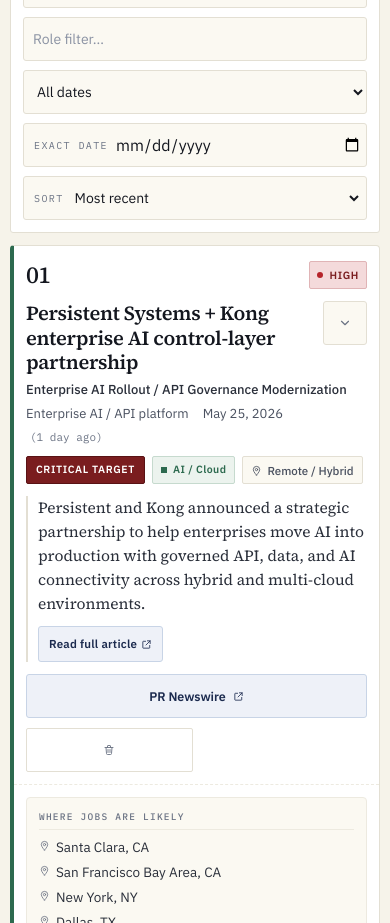
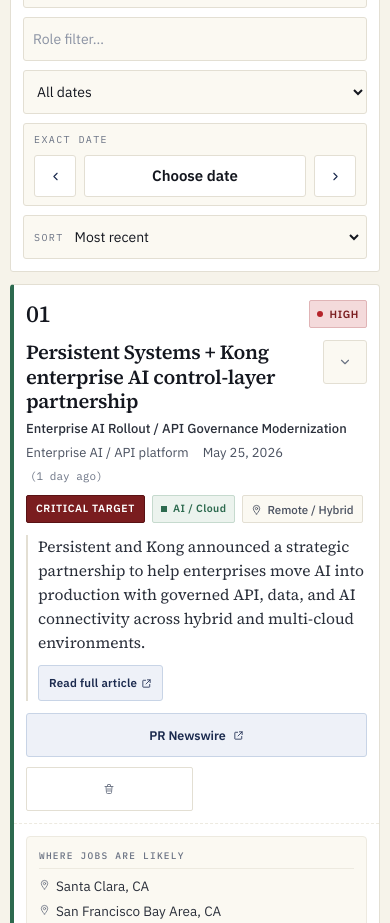
Before and after one commit to venkata-dora/contract-job-signal-dashboard, a Next.js app: page / in a window 390 px wide. Shown: the part 3420-4343 px from the top of the page. Built offline with nearby package versions, Linux system fonts and the light colour scheme.

Commit message:
Add date navigation controls

```diff
--- a/app/globals.css
+++ b/app/globals.css
@@ -418,11 +418,11 @@
 .date-pick-wrap {
   display: flex;
   align-items: center;
-  gap: 7px;
+  gap: 6px;
   background: var(--card-soft);
   border: 1px solid var(--line);
   border-radius: 3px;
-  padding: 0 4px 0 10px;
+  padding: 0 5px 0 10px;
   color: var(--mute);
   min-width: 0;
 }
@@ -433,6 +433,33 @@
   text-transform: uppercase;
   color: var(--mute);
   white-space: nowrap;
+}
+.date-input-shell {
+  position: relative;
+  display: flex;
+  align-items: center;
+  justify-content: center;
+  min-width: 128px;
+  min-height: 31px;
+  padding: 0 8px;
+  color: var(--ink);
+  font-size: 12.5px;
+  font-weight: 600;
+  border: 1px solid var(--line);
+  background: var(--card);
+  border-radius: 3px;
+  cursor: pointer;
+  white-space: nowrap;
+}
+.date-input-shell input {
+  position: absolute;
+  inset: 0;
+  opacity: 0;
+  cursor: pointer;
+  border: none;
+  padding: 0;
+  min-width: 0;
+  width: 100%;
 }
 .date-pick-wrap input {
   border: none;
@@ -446,12 +473,32 @@
 .date-pick-wrap button {
   border: none;
   background: transparent;
-  color: #8C2A2E;
   font-size: 11.5px;
   font-weight: 600;
+}
+.date-step {
+  width: 31px;
+  height: 31px;
+  padding: 0;
+  display: inline-flex;
+  align-items: center;
+  justify-content: center;
+  color: var(--accent);
+  border: 1px solid var(--line) !important;
+  background: var(--card) !important;
+  border-radius: 3px;
+  flex: 0 0 auto;
+}
+.date-step:hover,
+.date-input-shell:hover {
+  background: #EEF1F8 !important;
+  border-color: #C8D4E6 !important;
+}
+.date-clear {
+  color: #8C2A2E;
   padding: 7px 5px;
 }
-.date-pick-wrap button:hover { text-decoration: underline; }
+.date-clear:hover { text-decoration: underline; }
 .filter-row > select, .filter-row > input {
   background: var(--card-soft);
   border: 1px solid var(--line);
@@ -926,12 +973,23 @@
   }
   .date-pick-wrap {
     grid-column: 1 / -1;
+    flex-wrap: wrap;
+    padding: 8px 10px;
+    gap: 8px;
   }
-  .date-pick-wrap input {
+  .date-pick-wrap .date-label {
+    flex: 0 0 100%;
+  }
+  .date-input-shell {
+    flex: 1 1 150px;
     min-height: 42px;
-    font-size: 16px;
+    font-size: 15px;
   }
-  .date-pick-wrap button {
+  .date-step {
+    width: 42px;
+    height: 42px;
+  }
+  .date-clear {
     min-height: 42px;
     padding-inline: 10px;
   }
--- a/components/FilterBar.tsx
+++ b/components/FilterBar.tsx
@@ -7,6 +7,31 @@
     <circle cx="11" cy="11" r="7"/><path d="M21 21l-4.3-4.3"/>
   </svg>
 );
+
+const ChevronIcon = ({ direction }: { direction: "left" | "right" }) => (
+  <svg width={13} height={13} viewBox="0 0 24 24" fill="none" stroke="currentColor" strokeWidth="2" strokeLinecap="round" strokeLinejoin="round">
+    {direction === "left" ? <path d="M15 18l-6-6 6-6" /> : <path d="M9 6l6 6-6 6" />}
+  </svg>
+);
+
+function todayISO() {
+  return new Date().toISOString().slice(0, 10);
+}
+
+function shiftDate(value: string, days: number) {
+  const date = value ? new Date(`${value}T00:00:00`) : new Date();
+  date.setDate(date.getDate() + days);
+  return date.toISOString().slice(0, 10);
+}
+
+function formatVisibleDate(value: string) {
+  if (!value) return "Choose date";
+  return new Date(`${value}T00:00:00`).toLocaleDateString("en-US", {
+    month: "short",
+    day: "numeric",
+    year: "numeric"
+  });
+}
 
 export function FilterBar({
   filters,
@@ -18,6 +43,8 @@
   lockCategory?: boolean;
 }) {
   const upd = <K extends keyof SignalFilters>(k: K, v: SignalFilters[K]) => onChange({ ...filters, [k]: v });
+  const setExactDate = (value: string) => onChange({ ...filters, exactDate: value });
+  const moveExactDate = (days: number) => setExactDate(shiftDate(filters.exactDate || todayISO(), days));
 
   return (
     <div className="filter-bar">
@@ -63,17 +90,37 @@
         </select>
         <div className="date-pick-wrap">
           <span className="date-label">Exact date</span>
-          <input
-            type="date"
-            aria-label="Filter by exact event date"
-            value={filters.exactDate}
-            onChange={e => upd("exactDate", e.target.value)}
-          />
+          <button
+            type="button"
+            className="date-step"
+            aria-label="Previous day"
+            onClick={() => moveExactDate(-1)}
+          >
+            <ChevronIcon direction="left" />
+          </button>
+          <label className="date-input-shell">
+            <span>{formatVisibleDate(filters.exactDate)}</span>
+            <input
+              type="date"
+              aria-label="Filter by exact event date"
+              value={filters.exactDate}
+              onChange={e => setExactDate(e.target.value)}
+            />
+          </label>
+          <button
+            type="button"
+            className="date-step"
+            aria-label="Next day"
+            onClick={() => moveExactDate(1)}
+          >
+            <ChevronIcon direction="right" />
+          </button>
           {filters.exactDate && (
             <button
               type="button"
+              className="date-clear"
               aria-label="Clear exact date filter"
-              onClick={() => upd("exactDate", "")}
+              onClick={() => setExactDate("")}
             >
               Clear
             </button>
```
